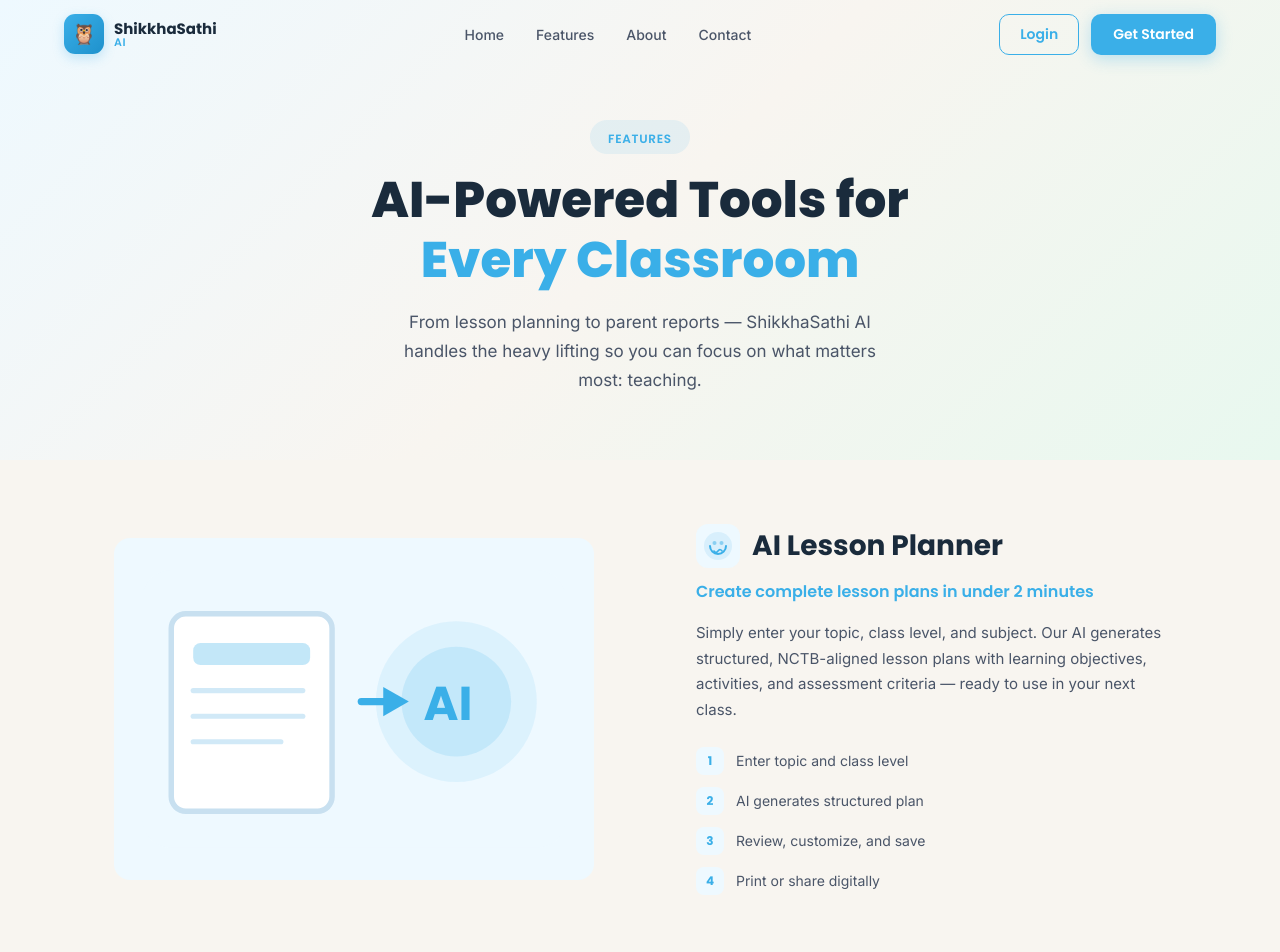
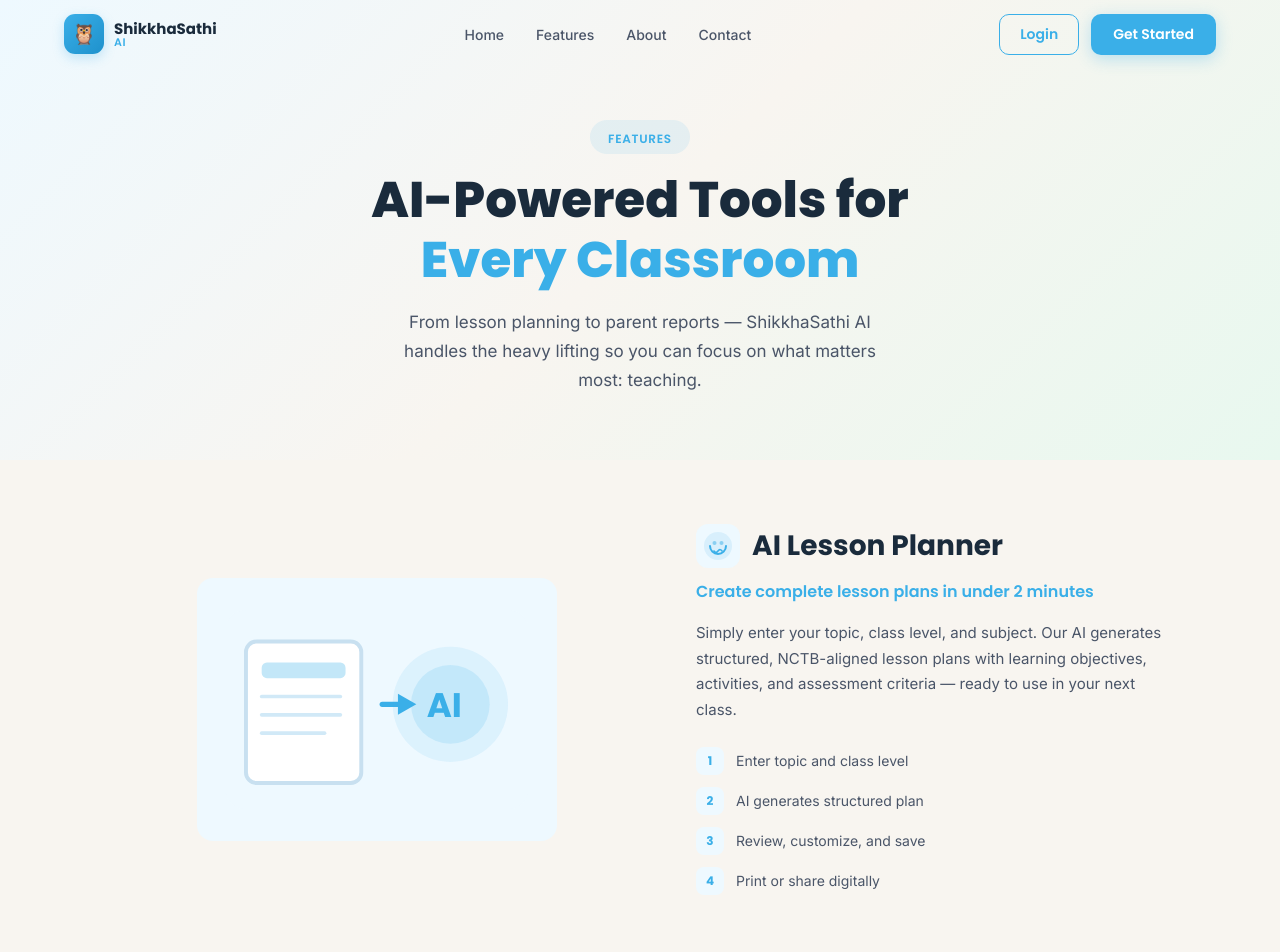
Before and after one commit to sajibmh-2026/ShikkhaSathi-a2-type, a React (Vite) app in the folder client/: page /features in a window 1280 px wide. Shown: the top 952 px of the page. Built offline with nearby package versions, Linux system fonts and the light colour scheme.

Commit message:
fix(features): cap illustration container to 360px to prevent text overflow

```diff
--- a/client/src/pages/FeaturesPage.tsx
+++ b/client/src/pages/FeaturesPage.tsx
@@ -108,8 +108,8 @@
               display: 'flex',
               alignItems: 'center',
               justifyContent: 'center',
-              maxWidth: 480,
-              margin: isReversed ? '0 0 0 auto' : '0',
+              maxWidth: 360,
+              margin: isReversed ? '0 0 0 auto' : '0 auto',
             }}
           >
             {feature.illustration}
```
